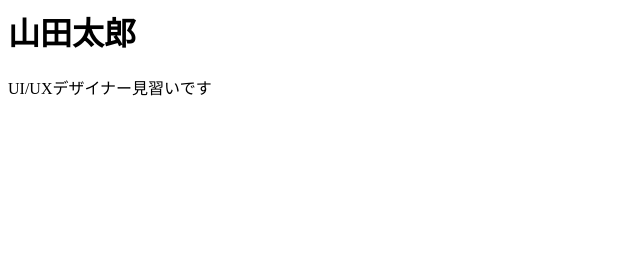
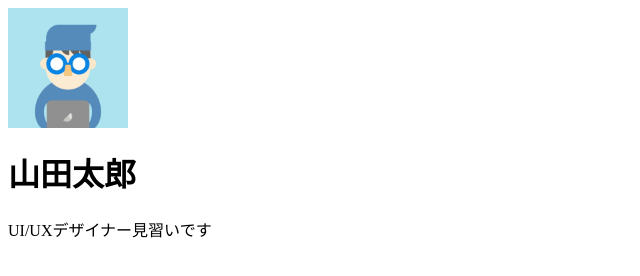
Before and after one commit to hagiwarat/test, a plain HTML site: page index.html in a window 1280 px wide. Shown: the whole page, without its empty margins (0-640 px from the left). Drawn offline with Linux system fonts and the light colour scheme.

Commit message:
イメージ画像の追加

```diff
--- a/index.html
+++ b/index.html
@@ -1,2 +1,3 @@
+<img src="img/taro.png" width="120" height="120" alt="太郎のアイコンです">
 <h1>山田太郎</h1>
 <p>UI/UXデザイナー見習いです</p>
```
